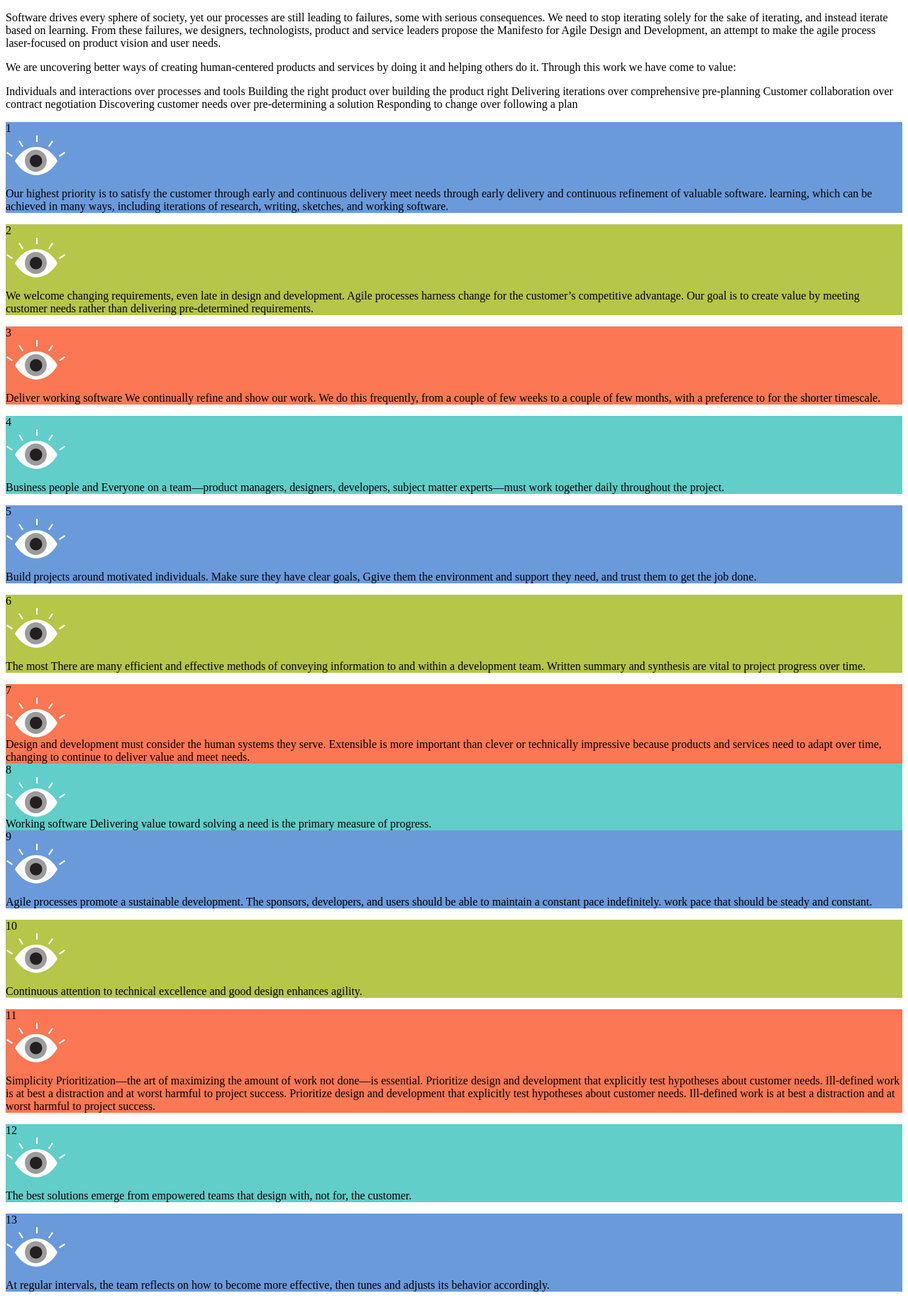
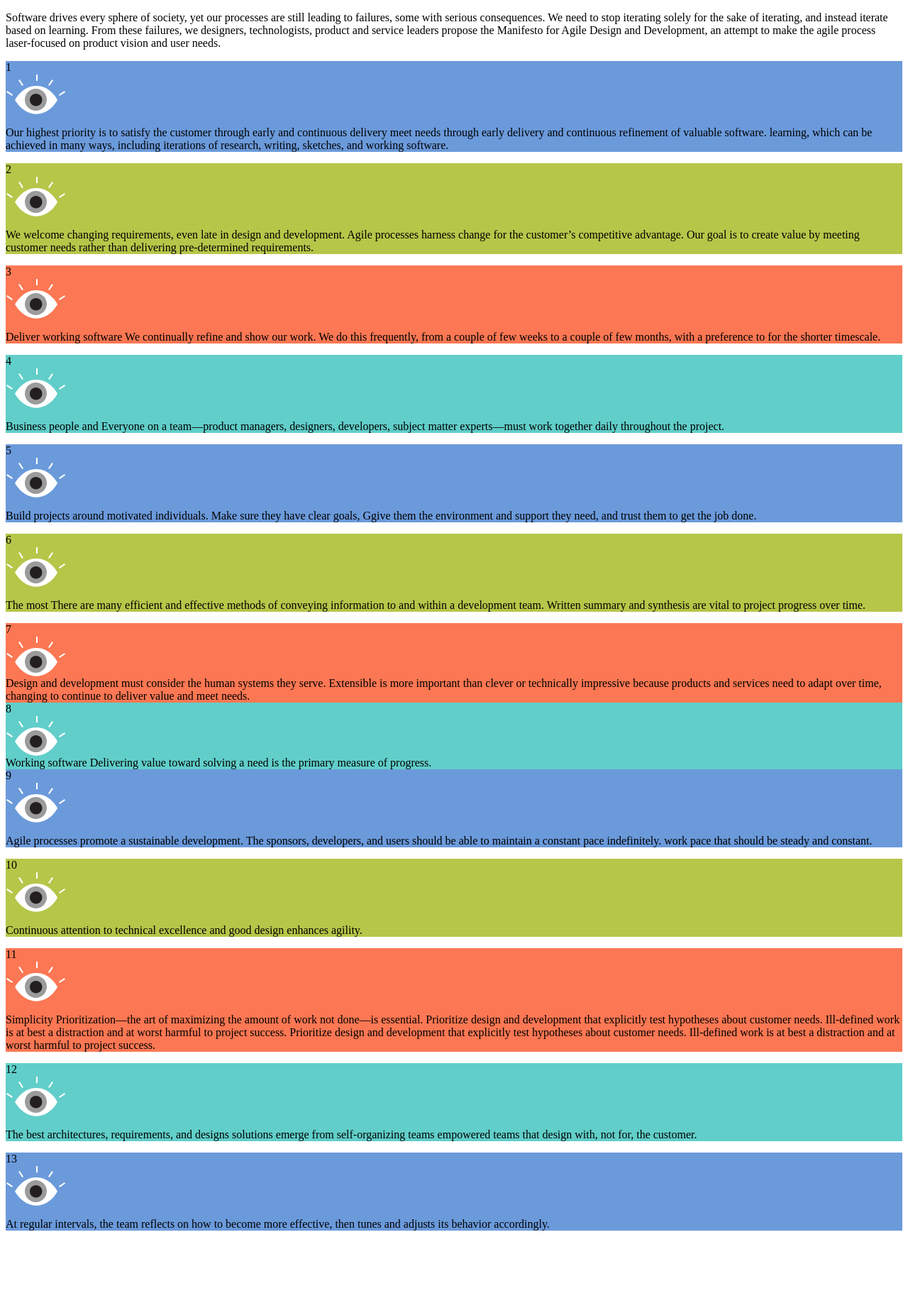
Before and after one commit to TomorrowPartners/agile_design_manifesto, a Gatsby site: page / in a window 1280 px wide. Shown: the whole page at 71% size. After the commit the page ends 1750 px from the top, so only its background shows below. Built offline with nearby package versions, Linux system fonts and the light colour scheme; Gatsby itself is replaced by a stand-in of ours.

Commit message:
CSS and copy tweaks

```diff
--- a/src/components/intro.js
+++ b/src/components/intro.js
@@ -17,20 +17,7 @@ const Intro = () => (
 laser-focused on product vision and user needs.
 </p>
 
-<p>
-We are uncovering better ways of creating human-centered
-products and services by doing it and helping others do it.
-Through this work we have come to value:
-</p>
 
-<p>
-Individuals and interactions over processes and tools
-Building the right product over building the product right
-Delivering iterations over comprehensive pre-planning
-Customer collaboration over contract negotiation
-Discovering customer needs over pre-determining a solution
-Responding to change over following a plan
-</p>
   </div>
   </div>
   </div>
--- a/src/content/principle_10.md
+++ b/src/content/principle_10.md
@@ -1,4 +1,4 @@
 ---
 color: "#B6C649"
 ---
-Continuous attention to technical excellence and 			good design enhances agility.
+<span class="copy-new">Continuous attention to technical excellence and good design enhances agility.</span>
--- a/src/content/principle_12.md
+++ b/src/content/principle_12.md
@@ -1,4 +1,4 @@
 ---
 color: "#61CEC9"
 ---
-The best <span class="copy-new">solutions</span> emerge from <span class="copy-new">empowered teams 			that design with, not for, the customer.</span>
+The best <span class="copy-old">architectures, requirements, and designs</span> <span class="copy-new">solutions</span> emerge from <span class="copy-old">self-organizing teams</span> <span class="copy-new">empowered teams that design with, not for, the customer.</span>
--- a/src/content/principle_13.md
+++ b/src/content/principle_13.md
@@ -1,4 +1,4 @@
 ---
 color: "#6B9ADB"
 ---
-At regular intervals, the team reflects on how to 			become more effective, then tunes and adjusts its 			behavior accordingly.
+<span class="copy-new">At regular intervals, the team reflects on how to become more effective, then tunes and adjusts its behavior accordingly.</span>
```
Also changed, not shown: src/content/principle_01.md (+0 -2 lines), src/layouts/main.scss (+4 -4 lines), 1 other file.
